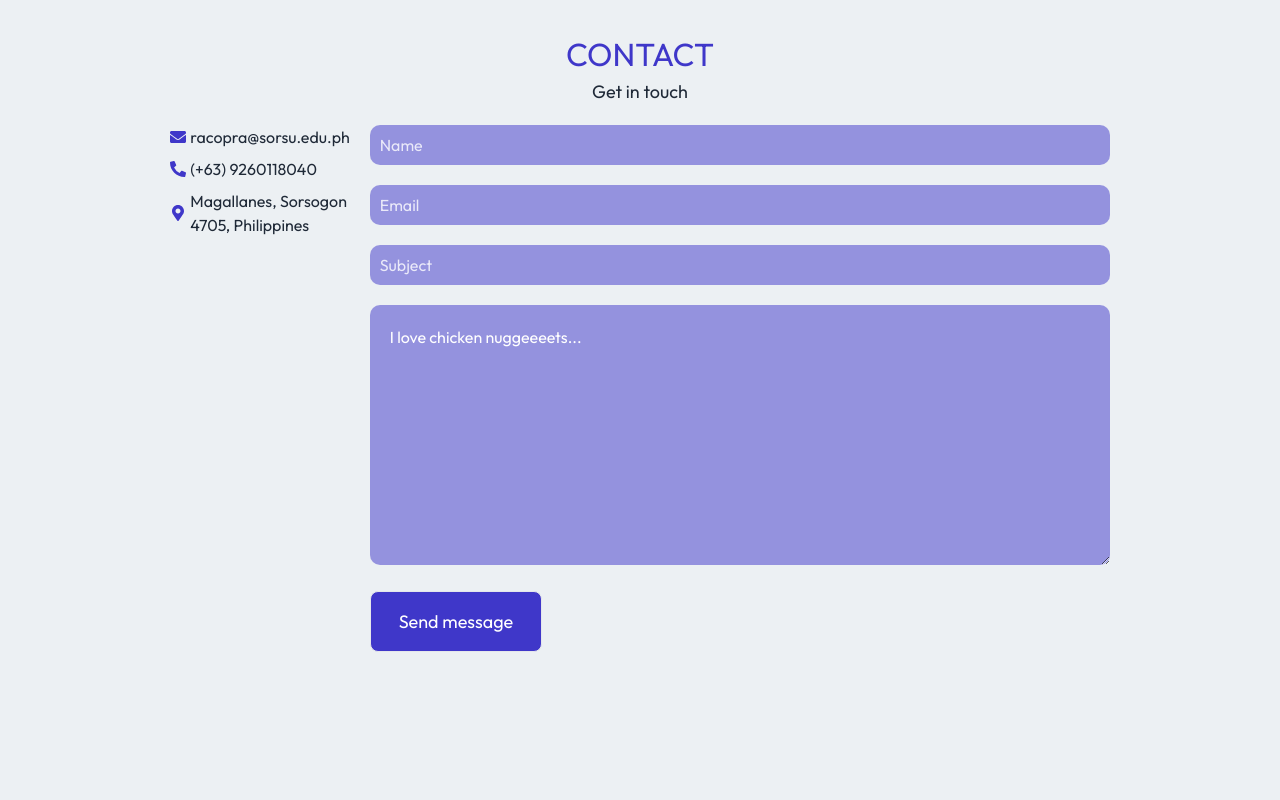
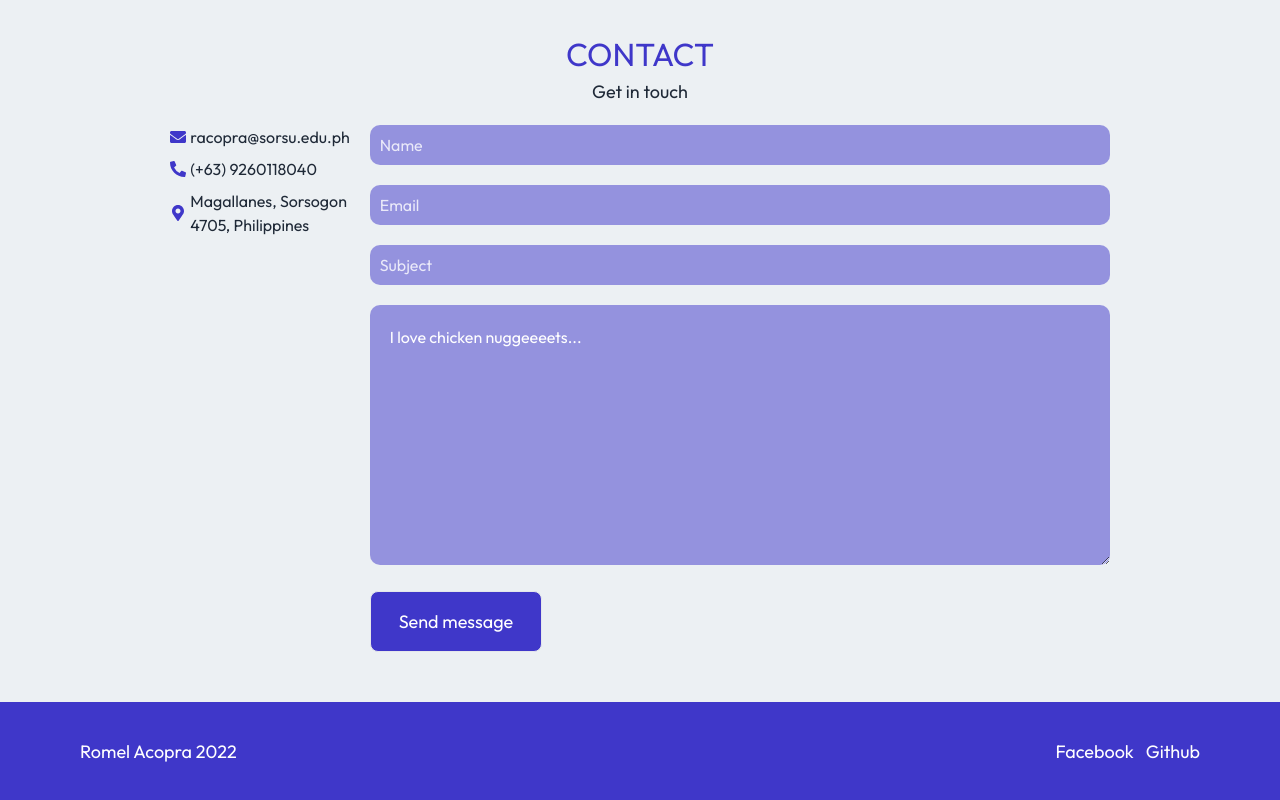
Before and after one commit to the-name-romel/my-portfolio, a React (Vite) app: page / in a window 1280 px wide. Shown: the part 3490-4290 px from the top of the page. Before the commit the page ends 4192 px from the top, so only its background shows below. Built offline with nearby package versions, Linux system fonts and the light colour scheme.

Commit message:
add footer

```diff
--- a/src/App.jsx
+++ b/src/App.jsx
@@ -1,3 +1,4 @@
+import Footer from "./components/Footer";
 import Navbar from "./components/Navbar";
 import { Hero, About, Resume, Projects, Contact } from "./pages";
 
@@ -10,6 +11,7 @@ function App() {
       <Resume />
       <Projects />
       <Contact />
+      <Footer />
     </div>
   );
 }
--- /dev/null
+++ b/src/components/Footer.jsx
@@ -0,0 +1,19 @@
+import React from "react";
+
+export default function Footer() {
+  return (
+    <div className="w-full h-[100px] bg-primary">
+      <div className="max-w-[1200px] w-full mx-auto p-[40px] h-full flex flex-col md:flex-row text-white justify-center md:justify-between items-center">
+        <p>Romel Acopra 2022</p>
+        <p className="flex gap-3">
+          <span>
+            <a href="https://www.facebook.com/acopra.romel">Facebook</a>
+          </span>
+          <span>
+            <a href="https://github.com/the-name-romel">Github</a>
+          </span>
+        </p>
+      </div>
+    </div>
+  );
+}
```
